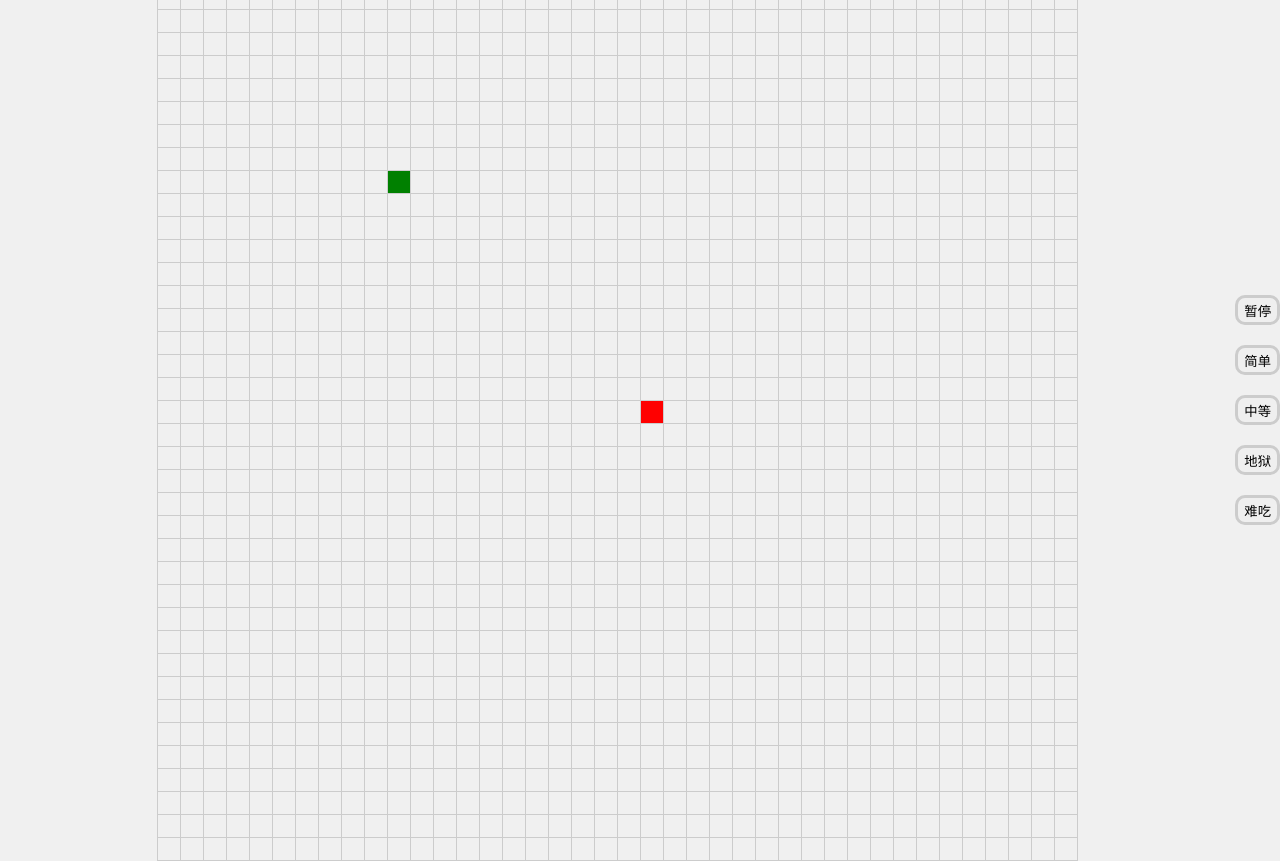
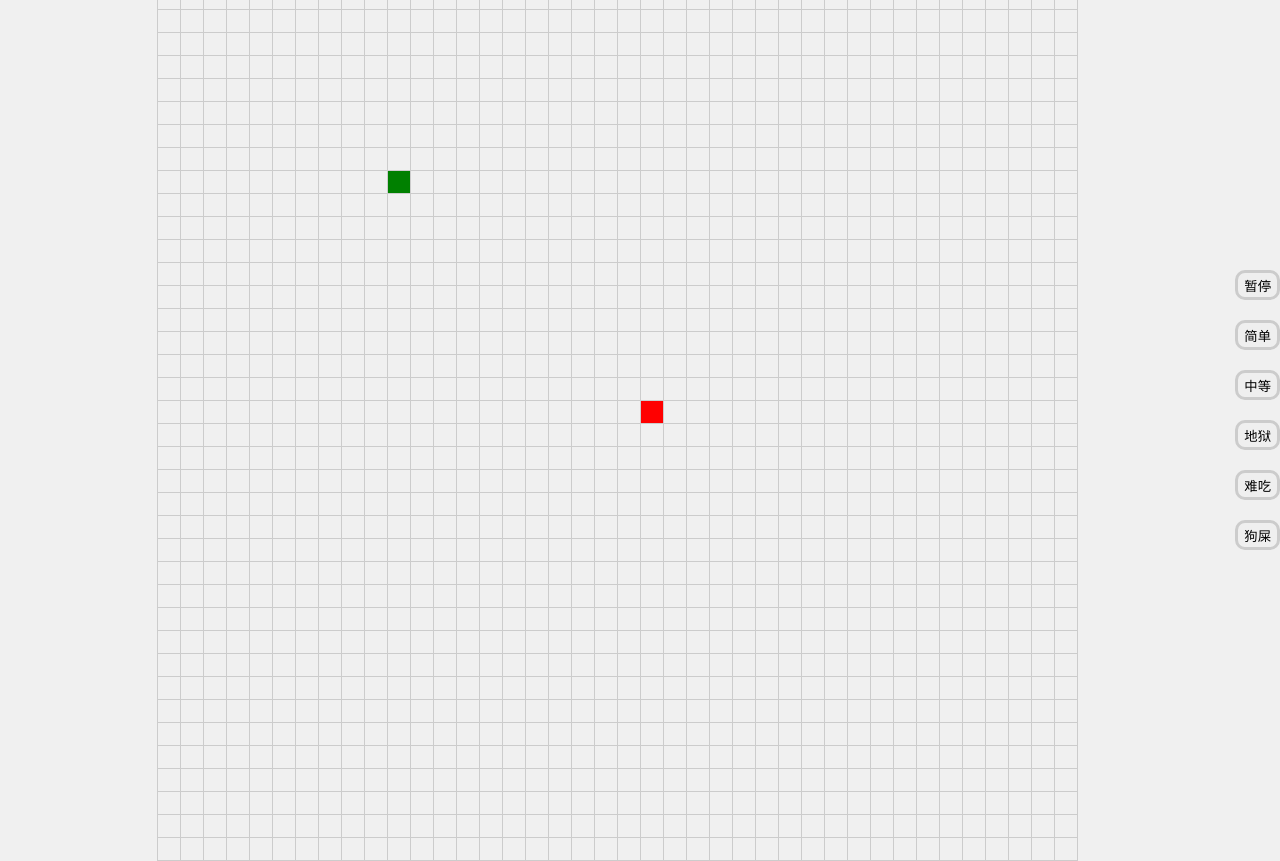
Before and after one commit to Jennie27575/jennie, a plain HTML site: page index.html in a window 1280 px wide. Drawn offline with Linux system fonts and the light colour scheme.

Commit message:
Update index.html

```diff
--- a/index.html
+++ b/index.html
@@ -45,6 +45,9 @@
     <div><button class="x2x2">中等</button></div>
     <div><button class="x2x3">地狱</button></div>
     <div><button class="x2x4">难吃</button></div>
+    <div><button class="x2x5">狗屎</button></div>
+
+
 
     </div>
 </body>
```
